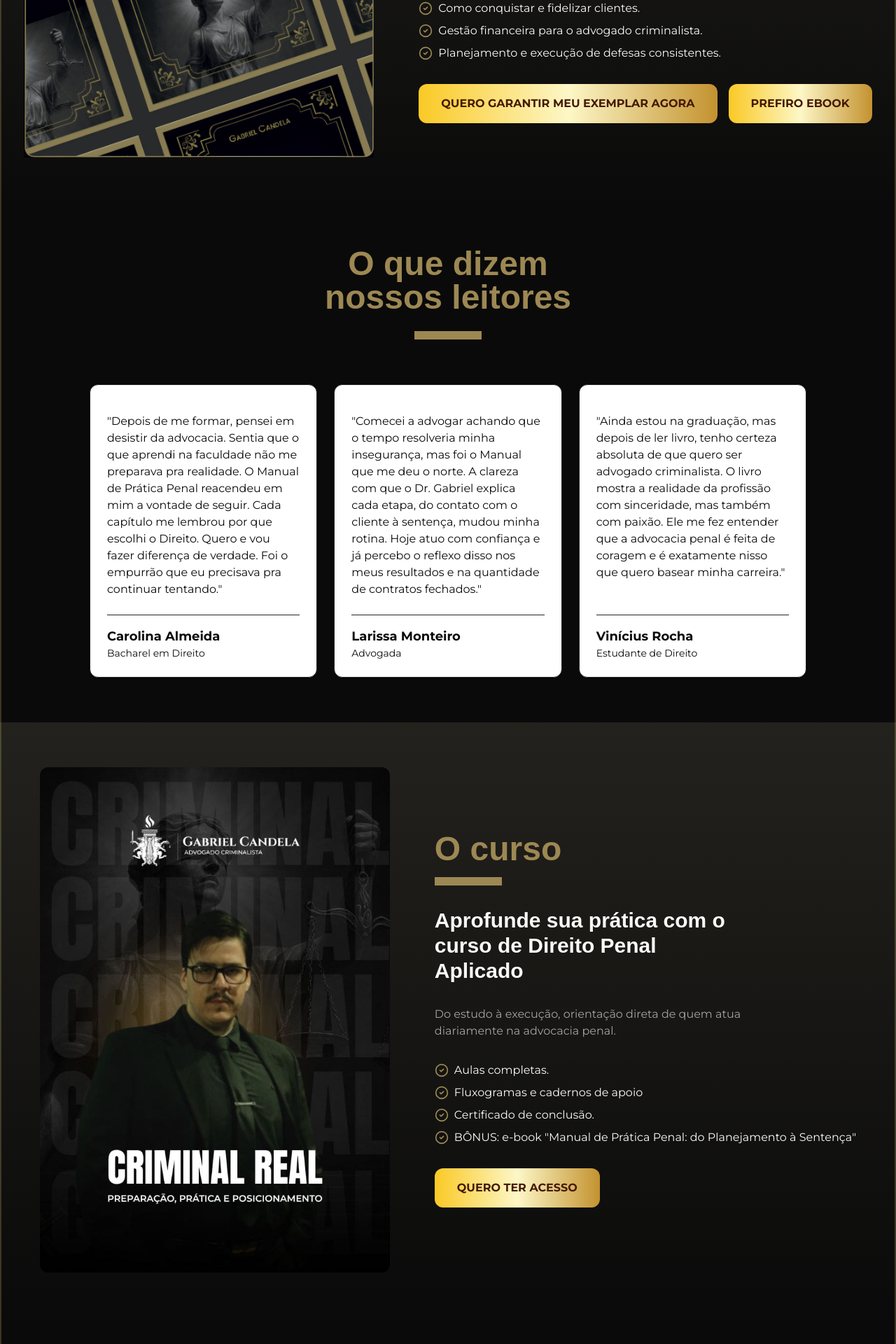
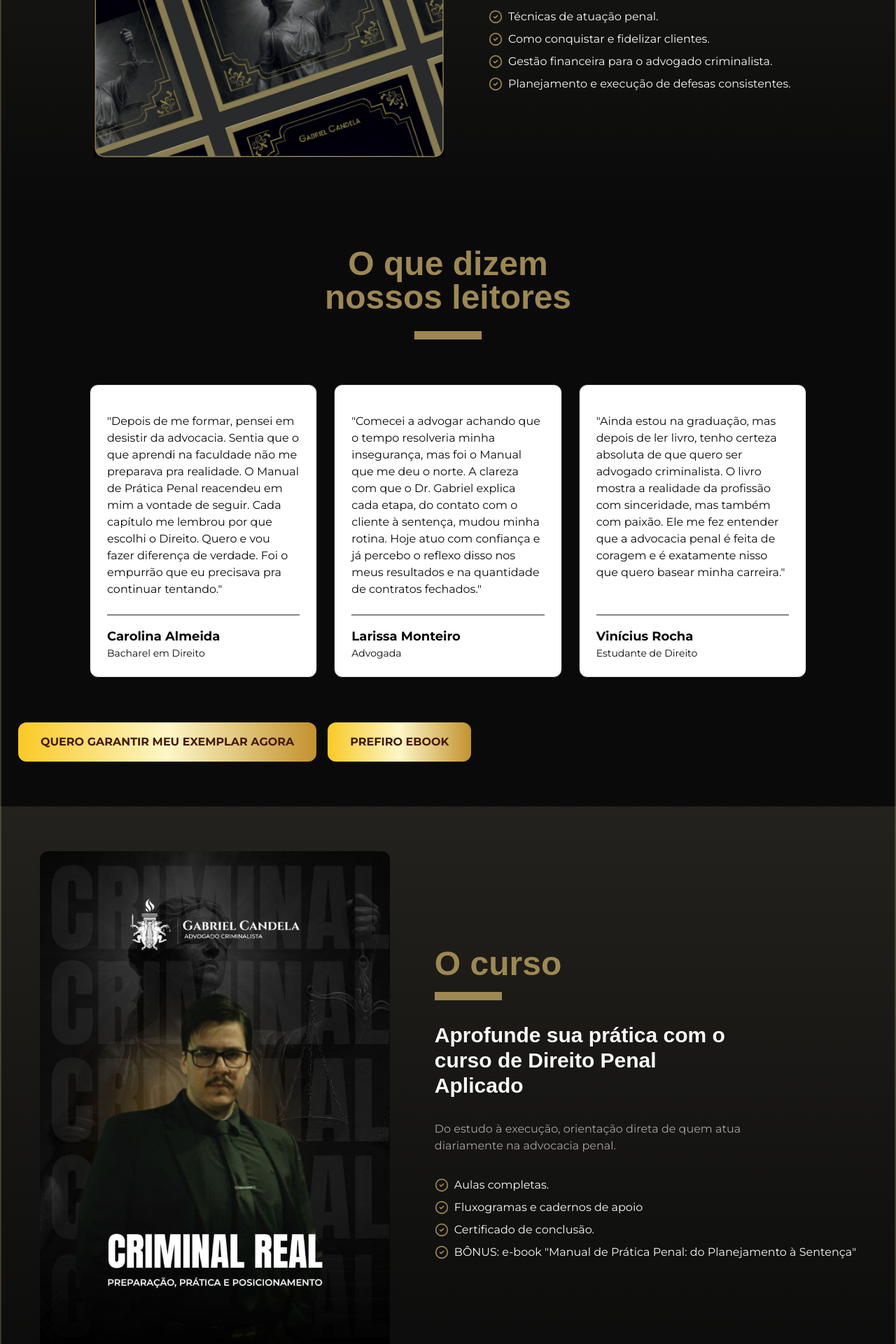
Before and after one commit to rafaelpzoucas/adv-gabriel-candela, a Next.js app: page /obras in a window 1280 px wide. Shown: the part 2540-4460 px from the top of the page at 70% size. Built offline with nearby package versions, Linux system fonts and the light colour scheme; a web font is replaced by a local one.

Commit message:
fix: cta buttons positions

```diff
--- a/src/app/(landing)/obras/book.tsx
+++ b/src/app/(landing)/obras/book.tsx
@@ -3,7 +3,6 @@ import { layout } from "@/components/layout";
 import { cn } from "@/lib/utils";
 import { CheckCircle2 } from "lucide-react";
 import Image from "next/image";
-import { CTAButton } from "./cta-button";
 import { useScrollAnimation } from "@/hooks/use-scroll-animation";
 
 const features = [
@@ -131,20 +130,6 @@ export function BookSection() {
               </span>
             ))}
           </div>
-
-          {/* CTAs */}
-          <div
-            className={cn(
-              "flex flex-col md:flex-row gap-4",
-              "transition-all duration-700 ease-out delay-700",
-              contentVisible
-                ? "opacity-100 translate-y-0"
-                : "opacity-0 translate-y-8"
-            )}
-          >
-            <CTAButton>QUERO GARANTIR MEU EXEMPLAR AGORA</CTAButton>
-            <CTAButton>PREFIRO EBOOK</CTAButton>
-          </div>
         </aside>
       </div>
     </section>
--- a/src/app/(landing)/obras/course-modules.tsx
+++ b/src/app/(landing)/obras/course-modules.tsx
@@ -3,6 +3,7 @@ import { layout } from "@/components/layout";
 import { Card } from "@/components/ui/card";
 import { cn } from "@/lib/utils";
 import { useScrollAnimation } from "@/hooks/use-scroll-animation";
+import { CTAButton } from "./cta-button";
 
 const modules = [
   {
@@ -49,6 +50,10 @@ export function CourseModulesSection() {
   });
 
   const { ref: gridRef, isVisible: gridVisible } = useScrollAnimation({
+    threshold: 0.1,
+  });
+
+  const { ref: buttonRef, isVisible: buttonVisible } = useScrollAnimation({
     threshold: 0.1,
   });
 
@@ -130,6 +135,19 @@ export function CourseModulesSection() {
             </Card>
           ))}
         </div>
+
+        {/* CTA */}
+        <div
+          ref={buttonRef}
+          className={cn(
+            "transition-all duration-700 ease-out delay-700",
+            buttonVisible
+              ? "opacity-100 translate-y-0"
+              : "opacity-0 translate-y-8"
+          )}
+        >
+          <CTAButton className="w-full">QUERO TER ACESSO</CTAButton>
+        </div>
       </div>
     </section>
   );
--- a/src/app/(landing)/obras/course.tsx
+++ b/src/app/(landing)/obras/course.tsx
@@ -3,7 +3,6 @@ import { layout } from "@/components/layout";
 import { cn } from "@/lib/utils";
 import { CheckCircle2 } from "lucide-react";
 import Image from "next/image";
-import { CTAButton } from "./cta-button";
 import { useScrollAnimation } from "@/hooks/use-scroll-animation";
 
 const features = [
@@ -132,18 +131,6 @@ export function CourseSection() {
               </span>
             ))}
           </div>
-
-          {/* CTA */}
-          <div
-            className={cn(
-              "transition-all duration-700 ease-out delay-700",
-              contentVisible
-                ? "opacity-100 translate-y-0"
-                : "opacity-0 translate-y-8"
-            )}
-          >
-            <CTAButton>QUERO TER ACESSO</CTAButton>
-          </div>
         </aside>
       </div>
     </section>
--- a/src/app/(landing)/obras/cta-button.tsx
+++ b/src/app/(landing)/obras/cta-button.tsx
@@ -1,10 +1,17 @@
 import { cn } from "@/lib/utils";
 
-export function CTAButton({ children }: { children?: React.ReactNode }) {
+export function CTAButton({
+  children,
+  className,
+}: {
+  children?: React.ReactNode;
+  className?: string;
+}) {
   return (
     <button
       className={cn(
-        "w-auto sm:w-auto bg-gradient-to-r from-[#fac925] via-[#fdf7c7] to-[#c3922f] text-amber-950 font-bold py-3 sm:py-4 px-6 sm:px-8 rounded-lg text-sm sm:text-base transition-all duration-300 hover:scale-105 relative overflow-hidden before:absolute before:inset-0 before:bg-gradient-to-r before:from-transparent before:via-white/30 before:to-transparent before:-translate-x-full hover:before:translate-x-full before:transition-transform before:duration-700"
+        "w-auto sm:w-auto bg-gradient-to-r from-[#fac925] via-[#fdf7c7] to-[#c3922f] text-amber-950 font-bold py-3 sm:py-4 px-6 sm:px-8 rounded-lg text-sm sm:text-base transition-all duration-300 hover:scale-105 relative overflow-hidden before:absolute before:inset-0 before:bg-gradient-to-r before:from-transparent before:via-white/30 before:to-transparent before:-translate-x-full hover:before:translate-x-full before:transition-transform before:duration-700",
+        className
       )}
     >
       {children ?? "QUERO RESULTADOS"}
--- a/src/app/(landing)/obras/social-proof.tsx
+++ b/src/app/(landing)/obras/social-proof.tsx
@@ -8,6 +8,7 @@ import {
 } from "@/components/ui/carousel";
 import { cn } from "@/lib/utils";
 import { useScrollAnimation } from "@/hooks/use-scroll-animation";
+import { CTAButton } from "./cta-button";
 
 const depoiments = [
   {
@@ -33,6 +34,10 @@ export function SocialProofSection() {
   });
 
   const { ref: cardsRef, isVisible: cardsVisible } = useScrollAnimation({
+    threshold: 0.2,
+  });
+
+  const { ref: buttonsRef, isVisible: buttonsVisible } = useScrollAnimation({
     threshold: 0.2,
   });
 
@@ -137,6 +142,21 @@ export function SocialProofSection() {
             </Card>
           ))}
         </div>
+
+        {/* CTAs */}
+        <div
+          ref={buttonsRef}
+          className={cn(
+            "flex flex-col md:flex-row gap-4",
+            "transition-all duration-700 ease-out delay-700",
+            buttonsVisible
+              ? "opacity-100 translate-y-0"
+              : "opacity-0 translate-y-8"
+          )}
+        >
+          <CTAButton>QUERO GARANTIR MEU EXEMPLAR AGORA</CTAButton>
+          <CTAButton>PREFIRO EBOOK</CTAButton>
+        </div>
       </div>
     </section>
   );
```
